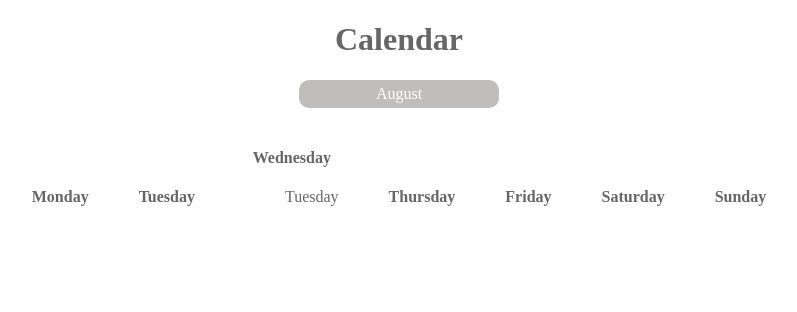
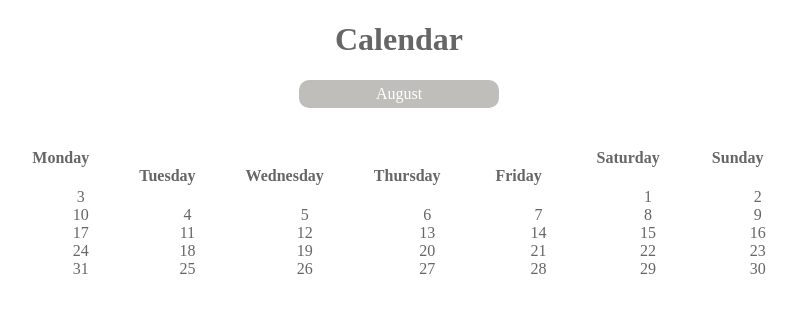
Before and after one commit to PavleIlic/Calendar, a Vue app: page / in a window 1280 px wide. Shown: the top 312 px of the page, without its empty margins (241-1038 px from the left). Built offline with nearby package versions, Linux system fonts and the light colour scheme.

Commit message:
catching all month

```diff
--- a/src/components/calendar/calendar.vue
+++ b/src/components/calendar/calendar.vue
@@ -13,13 +13,20 @@ export default {
     return {
       name: 'Pavle',
       thisMonth: '',
-      // thisDay: '',
       activeDay: '',
+      monday: [],
+      tuesday: [],
+      wednesday: [],
+      thursday: [],
+      friday: [],
+      saturday: [],
+      sunday: [],
+      days: ["Sunday","Monday", "Tuesday", "Wednesday", "Thursday", "Friday", "Saturday"]
     }
   },
   created(){
     this.currentMonth();
-    this.currentDay();
+    this.catchAllDays();
   },
   methods: {
     currentMonth() {
@@ -27,31 +34,39 @@ export default {
             var months = ["January", "February", "March", "April", "May", "June", "July", "August", "September", "October", "November", "December"];
             this.thisMonth = (document.getElementsByClassName("month").innerHTML = months[d.getMonth()]);
     },
-    currentDay() {
-            // var d = new Date();
-            // this.thisDay = d.getDay();
-            // console.log(this.thisDay);
-            switch (new Date().getDay()) {
-            case 0:
-              this.activeDay = "Sunday";
+    currentDay(n, day) {
+            switch (n) {
+              case "Sunday":
+                this.sunday.push(day);
                 break;
-            case 1:
-              this.activeDay = "Monday";
+              case "Monday":
+                this.monday.push(day);
                 break;
-            case 2:
-              this.activeDay = "Tuesday";
+              case "Tuesday":
+                this.tuesday.push(day);
                 break;
-            case 3:
-              this.activeDay = "Wednesday";
+              case "Wednesday":
+                  this.wednesday.push(day);
                 break;
-            case 4:
-              this.activeDay = "Thursday";
+              case "Thursday":
+                this.thursday.push(day);
                 break;
-            case 5:
-              this.activeDay = "Friday";
+              case "Friday":
+                this.friday.push(day);
                 break;
-            case  6:
-              this.activeDay = "Saturday";
+              case  "Saturday":
+                this.saturday.push(day);
+                break;
+            }
+          },
+          catchDaysInMonth(day) {
+            var d = new Date('2020-08-' + day);
+            var n = this.days[d.getDay() ];
+            this.currentDay(n, day);
+          },
+          catchAllDays() {
+            for(let i = 0; i <= 31; i++){
+              this.catchDaysInMonth(i);
             }
           },
   }
--- a/src/components/calendar/template.html
+++ b/src/components/calendar/template.html
@@ -3,47 +3,61 @@
 
     <div class="calendar">
         <p class="month">{{ thisMonth }}</p>
-        <div class="mini-wrap">
+        <div class="mini-wrap" >
             <div class="monday">
                 <h4>Monday</h4>
                 <ul class="dates">
-                    <li></li>
+                    <li v-for="day in monday" :key="day">
+                        {{ day }}
+                    </li>
                 </ul>
             </div>
             <div class="tuesday">
                 <h4>Tuesday</h4>
                 <ul class="dates">
-                    <li></li>
+                    <li v-for="day in tuesday" :key="day">
+                        {{ day }}
+                    </li>
                 </ul>
             </div>
             <div class="wednesday">
                 <h4>Wednesday</h4>
                 <ul class="dates">
-                    <li>{{ this.activeDay }}</li>
+                    <li v-for="day in wednesday" :key="day">
+                        {{ day }}
+                    </li>
                 </ul>
             </div>
             <div class="thursday">
                 <h4>Thursday</h4>
                 <ul class="dates">
-                    <li></li>
+                    <li v-for="day in thursday" :key="day">
+                        {{ day }}
+                    </li>
                 </ul>
             </div>
             <div class="friday">
                 <h4>Friday</h4>
                 <ul class="dates">
-                    <li></li>
+                    <li v-for="day in friday" :key="day">
+                    {{ day }}
+                    </li>
                 </ul>
             </div>
             <div class="saturday">
                 <h4>Saturday</h4>
                 <ul class="dates">
-                    <li></li>
+                    <li v-for="day in saturday" :key="day">
+                        {{ day }}
+                    </li>
                 </ul>
             </div>
             <div class="sunday">
                 <h4>Sunday</h4>
                 <ul class="dates">
-                    <li></li>
+                    <li v-for="day in sunday" :key="day">
+                        {{ day }}
+                    </li>
                 </ul>
             </div>
         </div>
```
Lines whose indentation alone changed are shown as unchanged.
